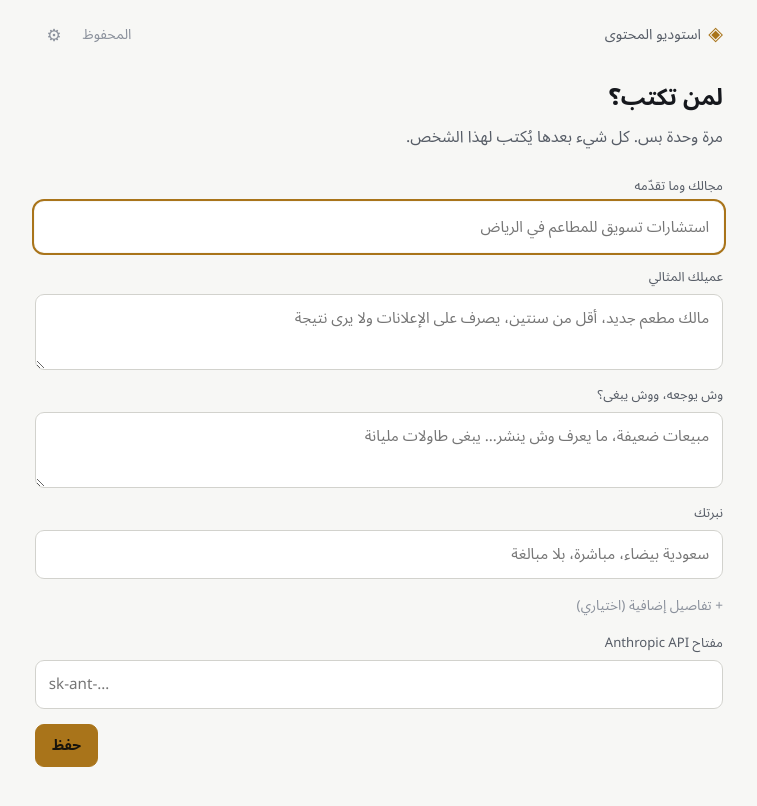
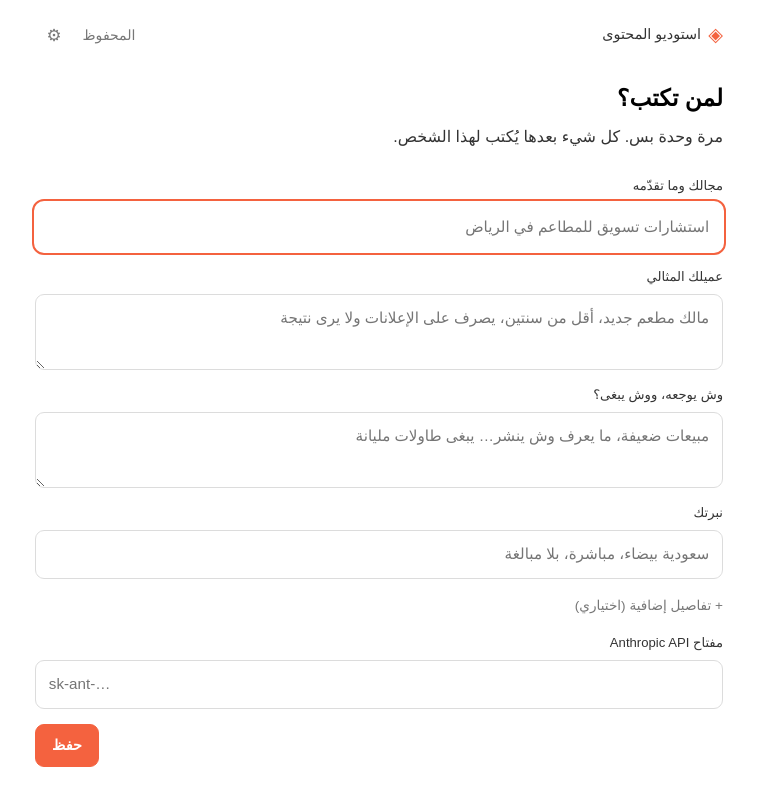
Before and after one commit to azizalhelali/-, a plain HTML site: page content/index.html in a window 1280 px wide. Shown: the whole page, without its empty margins (261-1018 px from the left). Drawn offline with Linux system fonts and the light colour scheme.

Commit message:
Restyle content studio: white background, black text, coral buttons, Arial
Co-Authored-By: Claude Opus 5.5 <noreply@anthropic.com>
Claude-Session: https://claude.ai/code/session_01SzkSJ3qzn8ZeXcyfcanynM

```diff
--- a/content/app.js
+++ b/content/app.js
@@ -319,7 +319,7 @@ function pieceHTML(p, inLib) {
     ${tags ? `<div class="tags">${esc(tags)}</div>` : ''}
     <div class="piece-foot">
       <span class="why">${esc(p.icp_reason)}</span>
-      <button class="btn" data-act="copy">نسخ</button>
+      <button class="btn primary" data-act="copy">نسخ</button>
       ${inLib ? '<button class="btn ghost" data-act="del">حذف</button>' : `<button class="btn ghost" data-act="save" ${isSaved ? 'disabled' : ''}>${isSaved ? 'محفوظ ✓' : 'حفظ'}</button>`}
     </div>
   </article>`;
--- a/content/styles.css
+++ b/content/styles.css
@@ -1,22 +1,14 @@
 /* استوديو المحتوى — عمود واحد، زر واحد، لا تشتيت */
 :root {
-  --bg: #0b0d10; --bg-2: #101319; --bg-3: #161a22;
-  --line: #232833; --line-2: #2e3542;
-  --fg: #e9ecf1; --fg-2: #a3adbd; --fg-3: #6b7686;
-  --accent: #e8b96a; --accent-soft: rgba(232,185,106,.12);
-  --good: #4bb98a; --warn: #e0a34a; --bad: #e0605c;
-  --x: #e9ecf1; --ig: #e1708f; --tt: #5fd3d8;
+  /* أبيض، نص أسود، أزرار مرجانية (أحمر فاتح مائل للبرتقالي) */
+  --bg: #ffffff; --bg-2: #ffffff; --bg-3: #f6f6f6;
+  --line: #ececec; --line-2: #dcdcdc;
+  --fg: #000000; --fg-2: #333333; --fg-3: #777777;
+  --accent: #f4623f; --accent-soft: #fff0eb;
+  --good: #1e8e5a; --warn: #c27a00; --bad: #d93025;
+  --x: #000000; --ig: #c13584; --tt: #0e8f95;
   --r: 14px; --r-s: 9px;
-  --font: "SF Arabic", "Noto Sans Arabic", "Segoe UI", system-ui, -apple-system, sans-serif;
-}
-@media (prefers-color-scheme: light) {
-  :root {
-    --bg: #f7f7f5; --bg-2: #fff; --bg-3: #f0f0ee;
-    --line: #e4e4e0; --line-2: #d2d2cd;
-    --fg: #16181d; --fg-2: #565c66; --fg-3: #8a909b;
-    --accent: #a9741a; --accent-soft: rgba(169,116,26,.1);
-    --x: #16181d; --ig: #c13584; --tt: #0e8f95;
-  }
+  --font: Arial, Helvetica, sans-serif;
 }
 
 * { box-sizing: border-box; }
@@ -43,9 +35,9 @@ main { max-width: 720px; margin: 0 auto; padding: 1rem 16px 5rem; }
   background: var(--bg-3); color: var(--fg); border: 1px solid var(--line-2);
   border-radius: var(--r-s); padding: .5rem 1rem; font: inherit; font-size: .9rem; cursor: pointer;
 }
-.btn.primary { background: var(--accent); color: #16130c; border-color: var(--accent); font-weight: 650; }
+.btn.primary { background: var(--accent); color: #ffffff; border-color: var(--accent); font-weight: 700; }
 .btn.primary:hover { filter: brightness(1.07); }
-.btn.ghost { background: none; border-color: transparent; color: var(--fg-2); }
+.btn.ghost { background: none; border-color: transparent; color: var(--accent); font-weight: 700; }
 .btn.danger { background: none; color: var(--bad); border-color: var(--bad); justify-self: start; margin-top: .25rem; }
 .btn.big { width: 100%; padding: .85rem; font-size: 1.05rem; border-radius: var(--r); }
 .btn:disabled { opacity: .5; cursor: wait; }
@@ -132,7 +124,7 @@ details.more[open] { display: grid; gap: .9rem; }
 
 /* حوار */
 dialog { width: min(460px, calc(100vw - 32px)); padding: 1.25rem; background: var(--bg-2); color: var(--fg); border: 1px solid var(--line-2); border-radius: 18px; }
-dialog::backdrop { background: rgba(0,0,0,.55); }
+dialog::backdrop { background: rgba(0,0,0,.35); }
 .dlg-head { display: flex; justify-content: space-between; align-items: center; }
 
 /* تنبيهات */
```
Also changed, not shown: content/index.html (+2 -2 lines).
